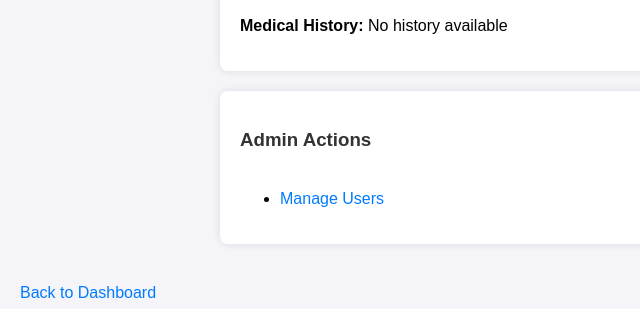
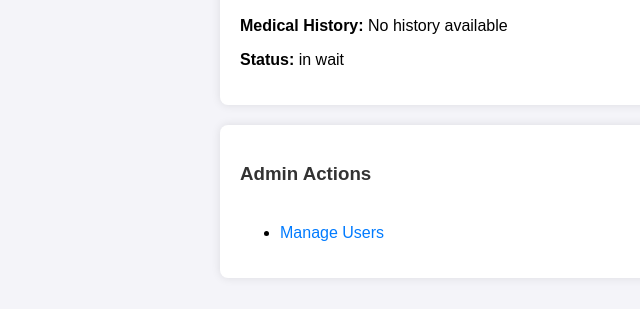
Before and after one commit to farruhilhamov/Hospital-Management-System, a Flask app: page /user/patient1 in a window 1280 px wide. Shown: the part 321-630 px from the top of the page, without its empty margins (0-640 px from the left). Run offline with Flask 3, Linux system fonts and the light colour scheme; the visitor is signed in with stand-in values (Sample User, id 1).

Commit message:
Status added to patient

```diff
--- a/app.py
+++ b/app.py
@@ -54,7 +54,8 @@ patients = {
         "note": "Patient requires regular check-ups.",
         "covid": False,
         "hospital": None,  # Assigned during registration
-        "district": "district1"   # Assigned during registration
+        "district": "district1",  # Assigned during registration
+        "status": "in wait"  # New status field
     }
 }
 
@@ -125,6 +126,7 @@ def profile(username):
             "nurses": nurses,
             "notes": user.get('note', ''),
             "covid_status": user.get('covid', 'False'),
+            "status": user.get('status', 'in wait')
         }
 
         # Fetch all appointments if user is a patient
@@ -153,17 +155,19 @@ def profile(username):
             ],
             "notes": user.get('note', ''),
             "covid_status": user.get('covid', 'False'),
+            "status": user.get('status', 'in wait')
         }
 
-        # Handle doctor POST request to update notes and covid status
+        # Handle doctor POST request to update notes, covid status, and patient status
         if request.method == 'POST' and role == 'doctor' and username in patients:
             note = request.form.get('note')
             covid_status = request.form.get('covid')
+            status = request.form.get('status')
 
             # Debugging: Print the values received
-            print(f"Received Note: {note}, Received COVID Status: {covid_status}")
+            print(f"Received Note: {note}, Received COVID Status: {covid_status}, Received Status: {status}")
 
-            # Update the patient's notes and COVID status
+            # Update the patient's notes, COVID status, and status
             if note:
                 user['note'] = note
 
@@ -172,6 +176,10 @@ def profile(username):
                 # Debugging: Ensure the value of covid_status is correct
                 print(f"Updated COVID Status: {covid_status}")
                 user['covid'] = covid_status == 'True'  # Convert to boolean
+
+            # Update the patient's status
+            if status in ['in wait', 'accepted', 'negative', 'positive', 'healthy', 'dead']:
+                user['status'] = status
 
             flash(f'Patient {username} updated successfully!', 'success')
             return redirect(url_for('profile', username=username))
@@ -191,6 +199,7 @@ def profile(username):
             doctors=doctors,
             notes=user.get('note', ''),
             covid_status=user.get('covid', 'False'),
+            status=user.get('status', 'in wait')
         )
 
     # Head nurses can view patient details and appointments related to the user
@@ -204,13 +213,13 @@ def profile(username):
             appointments=nurse_appointments,
             notes=user.get('note', ''),
             covid_status=user.get('covid', 'False'),
+            status=user.get('status', 'in wait')
         )
 
     # Handle unauthorized access
     flash('Unauthorized access to this profile.')
     return redirect(url_for('dashboard'))
 
-# Function to handle viewing patient details (for doctors, nurses)
 @app.route('/patient_details/<username>', methods=['GET'])
 def patient_details(username):
     user = patients.get(username)
@@ -234,6 +243,7 @@ def patient_details(username):
             ],
             "notes": user.get('note', ''),
             "covid_status": user.get('covid', 'False'),
+            "status": user.get('status', 'in wait')
         }
         return render_template('patient_profile.html', **patient_data)
 
@@ -357,7 +367,8 @@ def dashboard():
                 'date': appt.get('date', 'N/A'),
                 'time': appt.get('time', 'N/A'),
                 'covid_status': patients[appt['patient']].get('covid', 'False'),
-                'patient_notes': patients[appt['patient']].get('note', '')
+                'patient_notes': patients[appt['patient']].get('note', ''),
+                'patient_status': patients[appt['patient']].get('status', 'in wait')  # Include patient status
             }
             for appt_id, appt in appointments.items()
             if patients[appt['patient']].get('district') == nurse_district
@@ -461,6 +472,7 @@ def edit_patient(username):
         patient['age'] = request.form['age']
         patient['gender'] = request.form['gender']
         patient['note'] = request.form['note']
+        patient['status'] = request.form['status']
 
         # Update COVID status only if the field is provided and is "True" or "False"
         if 'covid' in request.form:
@@ -475,7 +487,7 @@ def edit_patient(username):
         return redirect(url_for('dashboard'))
 
     # If the request method is GET, render the form to edit the patient details
-    return render_template('edit_patient.html', patient=patient,hospitals=hospitals)
+    return render_template('edit_patient.html', patient=patient, hospitals=hospitals)
 
 @app.route('/delete_patient/<username>', methods=['POST'])
 def delete_patient(username):
--- a/templates/dashboard_patient.html
+++ b/templates/dashboard_patient.html
@@ -106,6 +106,9 @@
 <div class="container">
     <h1 class="page-header">Patient Dashboard</h1>
 
+    <!-- Patient Status -->
+    <h3>Your Status: {{ patient.status }}</h3>
+
     <!-- Appointment List -->
     <h3>Your Appointments</h3>
     {% if appointments %}
--- a/templates/patient_profile.html
+++ b/templates/patient_profile.html
@@ -99,6 +99,7 @@
         <p><strong>Contact:</strong> {{ user.phone }}</p>
         <p><strong>Address:</strong> {{ user.address }}</p>
         <p><strong>Medical History:</strong> {{ user.medical_history or "No history available" }}</p>
+        <p><strong>Status:</strong> {{ user.status }}</p>
     </div>
 
     <!-- Role-Specific Actions -->
@@ -120,15 +121,24 @@
                         <option value="False" {% if covid_status == 'False' %}selected{% endif %}>Negative</option>
                     </select><br><br>
 
+                    <label for="status">Status:</label>
+                    <select id="status" name="status" required>
+                        <option value="in wait" {% if user.status == 'in wait' %}selected{% endif %}>In Wait</option>
+                        <option value="accepted" {% if user.status == 'accepted' %}selected{% endif %}>Accepted</option>
+                        <option value="negative" {% if user.status == 'negative' %}selected{% endif %}>Negative</option>
+                        <option value="positive" {% if user.status == 'positive' %}selected{% endif %}>Positive</option>
+                        <option value="healthy" {% if user.status == 'healthy' %}selected{% endif %}>Healthy</option>
+                        <option value="dead" {% if user.status == 'dead' %}selected{% endif %}>Dead</option>
+                    </select><br><br>
+
                     <button type="submit">Save Changes</button>
                 </form>
 
                 <form method="POST" action="{{ url_for('finish_appointment', appointment_id=appt['id']) }}">
-                    <button type="submit", style="background-color: rgb(211, 45, 122);">Finish Appointment</button>
+                    <button type="submit" style="background-color: rgb(211, 45, 122);">Finish Appointment</button>
                 </form>
                 {% endif %}
             </li>
-
             {% endfor %}
         </ul>
         {% elif session['role'] == 'head_nurse' %}
```
Also changed, not shown: templates/edit_patient.html (+10 -0 lines). Lines whose indentation alone changed are shown as unchanged.
